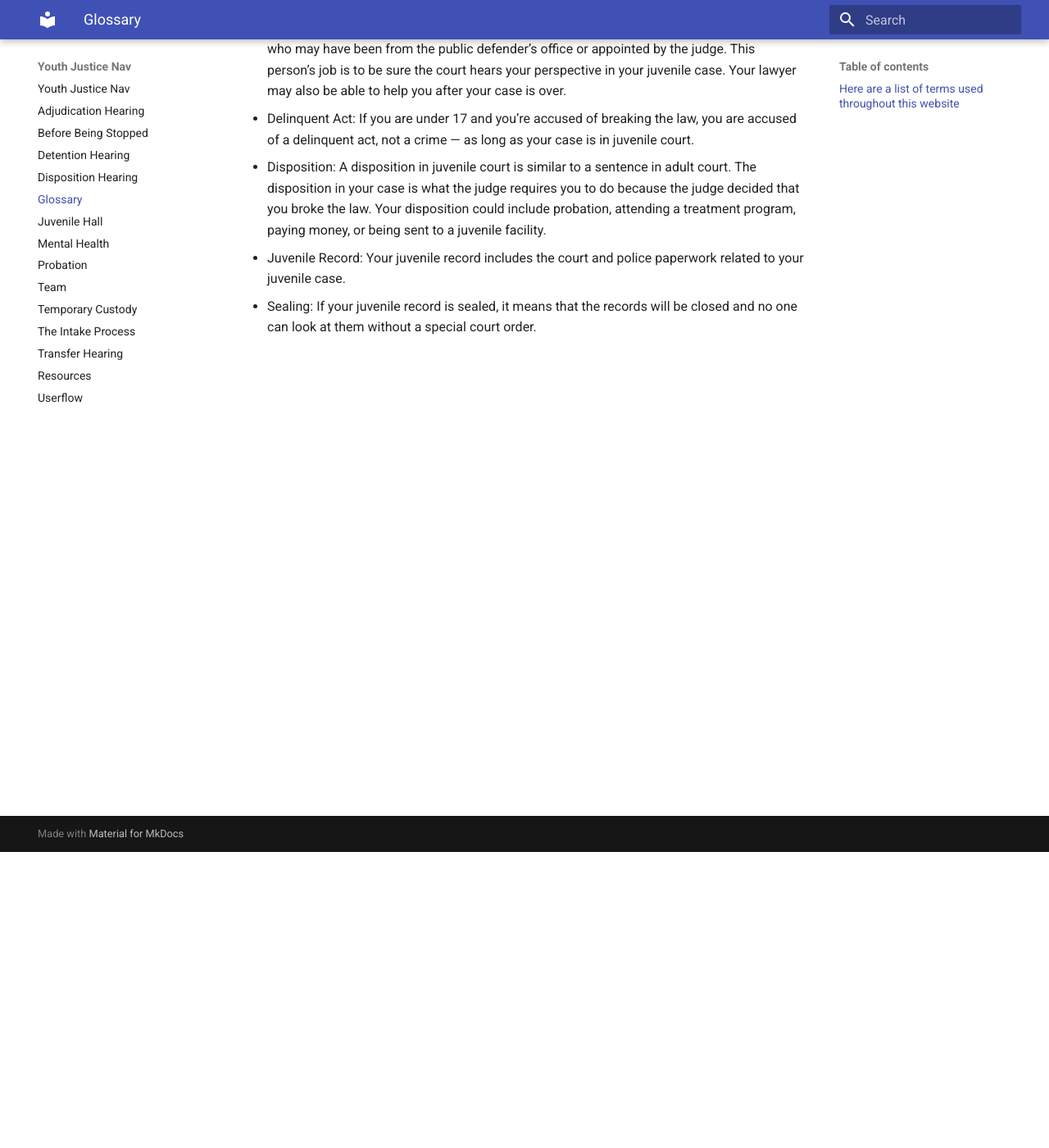
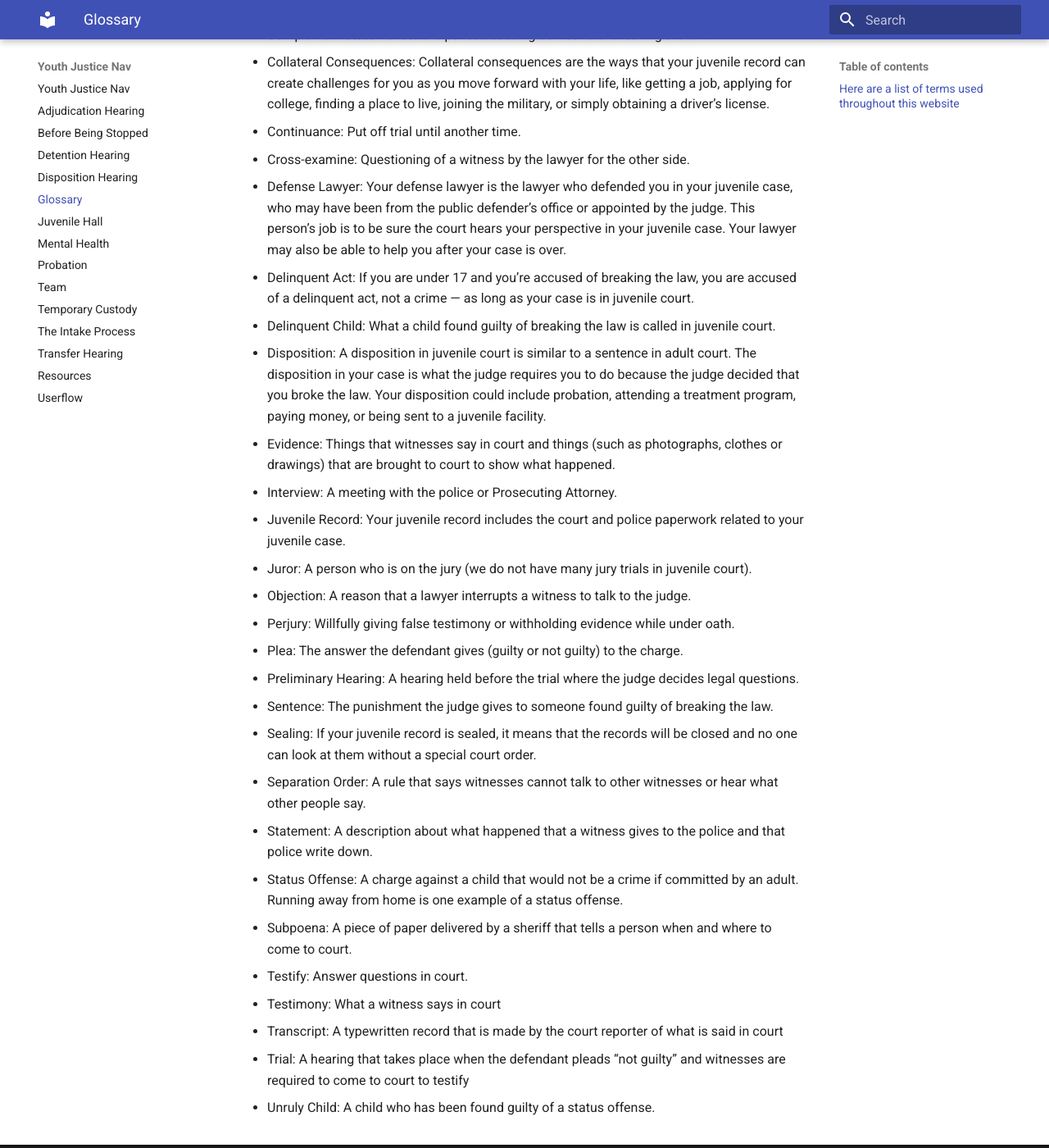
Before and after one commit to hackforla/youthjusticenav-info, an MkDocs documentation site: the page built from docs/Glossary.md, in a window 1280 px wide and 1400 px high, scrolled down 361 px. Shown: the whole window at 82% size. Built offline with MkDocs 1.6.1 and Material for MkDocs 9.7.7, drawn with Linux system fonts in a browser that asks for light colours; some of the changed text lies outside the part shown.

Commit message:
Update Glossary.md

```diff
--- a/docs/Glossary.md
+++ b/docs/Glossary.md
@@ -1,12 +1,24 @@
 ## Here are a list of terms used throughout this website
 
+
+-
 - Adjudication: An adjudication is when you go to court and the juvenile
 court judge decides you broke the law. It is not a conviction.
+
+- Allegation: Something that someone says has happened.
+
+- Charge: The law that the police believe the defendant has broken.
+
+- Complaint: A statement to the police accusing someone of breaking the law.
 
 - Collateral Consequences: Collateral consequences are the ways that
 your juvenile record can create challenges for you as you move forward
 with your life, like getting a job, applying for college, finding a place to
 live, joining the military, or simply obtaining a driver’s license.
+
+- Continuance: Put off trial until another time.
+
+- Cross-examine: Questioning of a witness by the lawyer for the other side.
 
 - Defense Lawyer: Your defense lawyer is the lawyer who defended
 you in your juvenile case, who may have been from the public defender’s
@@ -18,14 +30,53 @@ to help you after your case is over.
 the law, you are accused of a delinquent act, not a crime — as long as
 your case is in juvenile court.
 
+- Delinquent Child: What a child found guilty of breaking the law is called in juvenile court.
+
 - Disposition: A disposition in juvenile court is similar to a sentence in
 adult court. The disposition in your case is what the judge requires you
 to do because the judge decided that you broke the law. Your disposition
 could include probation, attending a treatment program, paying money,
 or being sent to a juvenile facility.
 
+- Evidence: Things that witnesses say in court and things (such as photographs, clothes or drawings) that are brought
+to court to show what happened.
+
+- Interview: A meeting with the police or Prosecuting Attorney.
+
 - Juvenile Record: Your juvenile record includes the court and police
 paperwork related to your juvenile case.
 
+- Juror: A person who is on the jury (we do not have many jury trials in juvenile court).
+
+- Objection: A reason that a lawyer interrupts a witness to talk to the judge.
+
+- Perjury: Willfully giving false testimony or withholding evidence while under oath.
+
+- Plea: The answer the defendant gives (guilty or not guilty) to the charge.
+
+- Preliminary Hearing: A hearing held before the trial where the judge decides legal questions.
+
+- Sentence: The punishment the judge gives to someone found guilty of breaking the law.
+
 - Sealing: If your juvenile record is sealed, it means that the records will
 be closed and no one can look at them without a special court order.
+
+- Separation Order: A rule that says witnesses cannot talk to other witnesses or hear what other people say.
+
+- Statement: A description about what happened that a witness gives to the police and that police write down.
+
+- Status Offense: A charge against a child that would not be a crime if committed by an adult. Running away from
+home is one example of a status offense.
+
+- Subpoena: A piece of paper delivered by a sheriff that tells a person when and where to come to court.
+
+- Testify: Answer questions in court.
+
+- Testimony: What a witness says in court
+
+- Transcript: A typewritten record that is made by the court reporter of what is said in court
+
+- Trial: A hearing that takes place when the defendant pleads “not guilty” and witnesses are required to come to court
+to testify
+
+- Unruly Child: A child who has been found guilty of a status offense.
```
